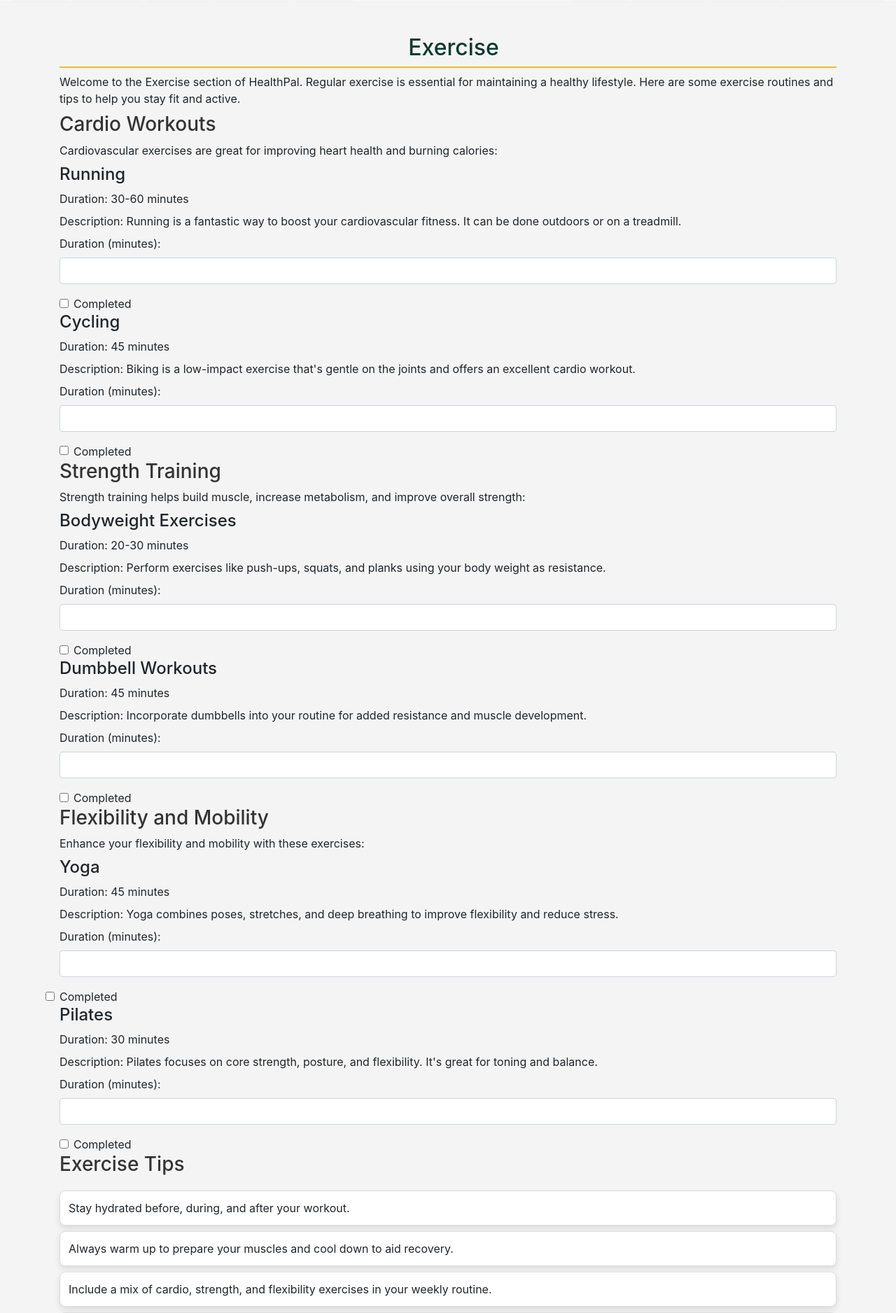
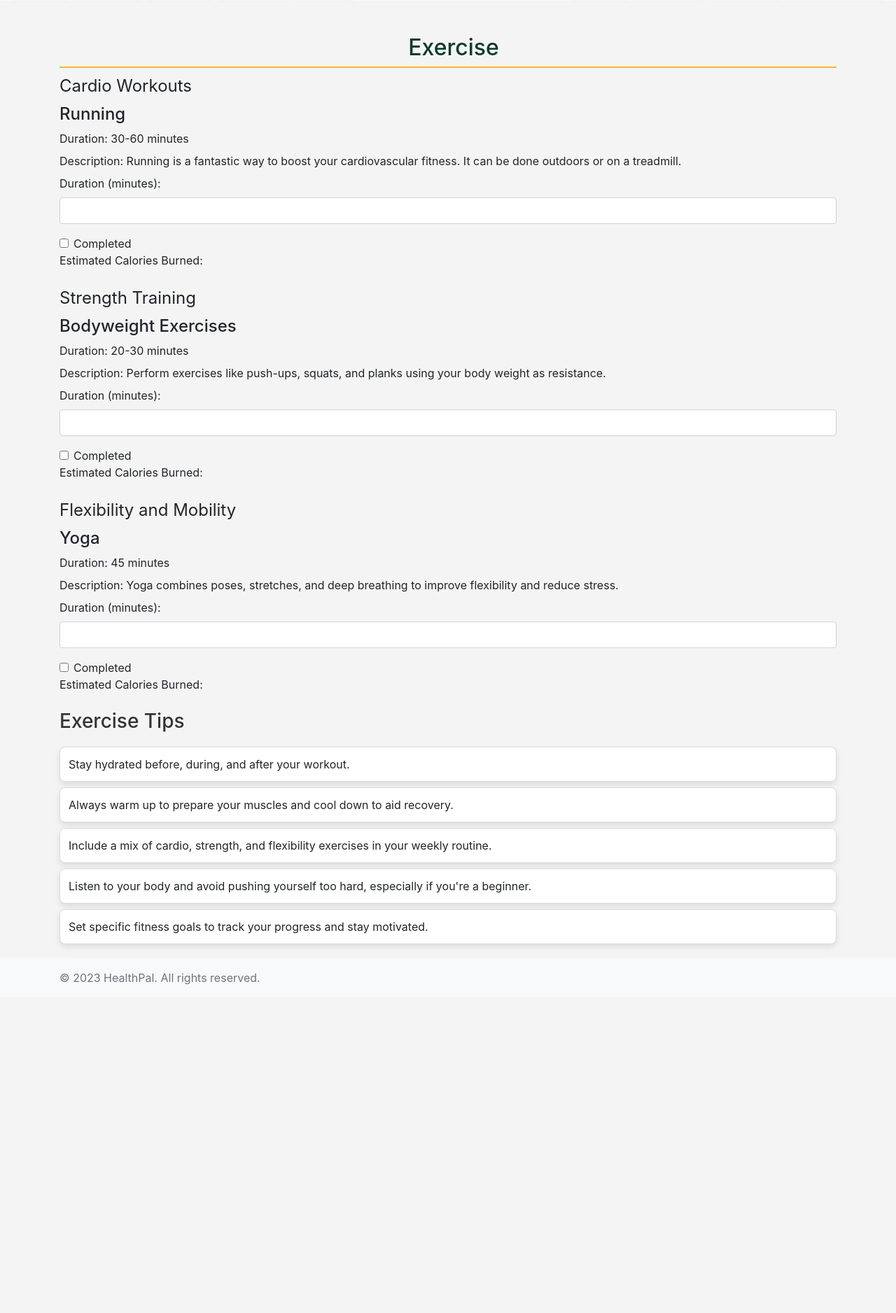
Before and after one commit to Cassdaspella/MyHealthPal, a Flask app: page /exercise in a window 1280 px wide. Shown: the part 229-2105 px from the top of the page at 70% size. After the commit the page ends 1636 px from the top, so only its background shows below. Run offline with Flask 3, Linux system fonts and the light colour scheme; some libraries are stand-ins or nearby versions.

Commit message:
exercise
calculate calories burned

```diff
--- a/templates/exercise.html
+++ b/templates/exercise.html
@@ -1,109 +1,125 @@
 {% extends 'base.html' %}
 
 {% block content %}
+<script>
+    function calculateCalories(duration, caloriesPerMinute) {
+        return duration * caloriesPerMinute;
+    }
+
+    function updateCalories(exerciseType) {
+        const durationField = document.getElementById(`${exerciseType}-duration`);
+        const caloriesField = document.getElementById(`${exerciseType}-calories`);
+
+        const duration = parseFloat(durationField.value);
+        const caloriesPerMinute = getCaloriesPerMinute(exerciseType);
+
+        if (!isNaN(duration)) {
+            const calories = calculateCalories(duration, caloriesPerMinute);
+            caloriesField.textContent = `Estimated Calories Burned: ${calories.toFixed(2)} calories`;
+        } else {
+            caloriesField.textContent = "";
+        }
+    }
+
+    function getCaloriesPerMinute(exerciseType) {
+        // Replace these values with accurate data for each exercise type
+        switch (exerciseType) {
+            case 'running':
+                return 10;
+            case 'cycling':
+                return 8;
+            case 'bodyweight':
+                return 6;
+            case 'dumbbell':
+                return 7;
+            case 'yoga':
+                return 5;
+            case 'pilates':
+                return 6;
+            // Add more cases for other exercise types
+            default:
+                return 0;
+        }
+    }
+</script>
+
 <div class="container mt-5">
     <h2>Exercise</h2>
 
-    <p>Welcome to the Exercise section of HealthPal. Regular exercise is essential for maintaining a healthy lifestyle. Here are some exercise routines and tips to help you stay fit and active.</p>
-
-    <h3>Cardio Workouts</h3>
-    <p>Cardiovascular exercises are great for improving heart health and burning calories:</p>
-
+    <fieldset>
+        <legend>Cardio Workouts</legend>
         <h4>Running</h4>
         <p>Duration: 30-60 minutes</p>
         <p>Description: Running is a fantastic way to boost your cardiovascular fitness. It can be done outdoors or on a treadmill.</p>
-
-    <!-- Add input fields for exercise duration and a checkbox to mark completion -->
         <div class="form-group">
             <label for="running-duration">Duration (minutes):</label>
             <input type="number" id="running-duration" name="running-duration" class="form-control" required>
         </div>
         <div class="form-check">
-        <input class="form-check-input" type="checkbox" id="running-completed" name="running-completed">
-        <label class="form-check-label" for="running-completed">Completed</label>
+            <input class="form-check-input" type="checkbox" id="completed-running" name="completed-running">
+            <label class="form-check-label" for="completed-running">Completed</label>
         </div>
+        <div class="form-group">
+            <label for="running-calories">Estimated Calories Burned:</label>
+            <span id="running-calories"></span>
+        </div>
+        <script>
+            document.getElementById('running-duration').addEventListener('input', function () {
+                updateCalories('running');
+            });
+        </script>
 
-    <h4>Cycling</h4>
-    <p>Duration: 45 minutes</p>
-    <p>Description: Biking is a low-impact exercise that's gentle on the joints and offers an excellent cardio workout.</p>
+        <!-- Add more cardio exercises if needed -->
+    </fieldset>
 
-    <!-- Add input fields for exercise duration and a checkbox to mark completion -->
-    <div class="form-group">
-        <label for="cycling-duration">Duration (minutes):</label>
-        <input type="number" id="cycling-duration" name="cycling-duration" class="form-control" required>
-    </div>
-    <div class="form-check">
-        <input class="form-check-input" type="checkbox" id="cycling-completed" name="cycling-completed">
-        <label class="form-check-label" for="cycling-completed">Completed</label>
-    </div>
-
-    <!-- Repeat the above pattern for other exercises -->
-
-    <h3>Strength Training</h3>
-    <p>Strength training helps build muscle, increase metabolism, and improve overall strength:</p>
-
+    <fieldset>
+        <legend>Strength Training</legend>
         <h4>Bodyweight Exercises</h4>
         <p>Duration: 20-30 minutes</p>
         <p>Description: Perform exercises like push-ups, squats, and planks using your body weight as resistance.</p>
-
-    <!-- Add input fields for exercise duration and a checkbox to mark completion -->
         <div class="form-group">
             <label for="bodyweight-duration">Duration (minutes):</label>
             <input type="number" id="bodyweight-duration" name="bodyweight-duration" class="form-control" required>
         </div>
         <div class="form-check">
-        <input class="form-check-input" type="checkbox" id="bodyweight-completed" name="bodyweight-completed">
-        <label class="form-check-label" for="bodyweight-completed">Completed</label>
+            <input class="form-check-input" type="checkbox" id="completed-bodyweight" name="completed-bodyweight">
+            <label class="form-check-label" for="completed-bodyweight">Completed</label>
         </div>
+        <div class="form-group">
+            <label for="bodyweight-calories">Estimated Calories Burned:</label>
+            <span id="bodyweight-calories"></span>
+        </div>
+        <script>
+            document.getElementById('bodyweight-duration').addEventListener('input', function () {
+                updateCalories('bodyweight');
+            });
+        </script>
+    </fieldset>
 
-    <h4>Dumbbell Workouts</h4>
-    <p>Duration: 45 minutes</p>
-    <p>Description: Incorporate dumbbells into your routine for added resistance and muscle development.</p>
-
-    <!-- Add input fields for exercise duration and a checkbox to mark completion -->
-    <div class="form-group">
-        <label for="dumbbell-duration">Duration (minutes):</label>
-        <input type="number" id="dumbbell-duration" name="dumbbell-duration" class="form-control" required>
-    </div>
-    <div class="form-check">
-        <input class="form-check-input" type="checkbox" id="dumbbell-completed" name="dumbbell-completed">
-        <label class="form-check-label" for="dumbbell-completed">Completed</label>
-    </div>
-
-    <!-- Repeat the above pattern for other strength training exercises -->
-
-    <h3>Flexibility and Mobility</h3>
-    <p>Enhance your flexibility and mobility with these exercises:</p>
-
+    <fieldset>
+        <legend>Flexibility and Mobility</legend>
         <h4>Yoga</h4>
         <p>Duration: 45 minutes</p>
         <p>Description: Yoga combines poses, stretches, and deep breathing to improve flexibility and reduce stress.</p>
-
-    <!-- Add input fields for exercise duration and a checkbox to mark completion -->
         <div class="form-group">
             <label for="yoga-duration">Duration (minutes):</label>
             <input type="number" id="yoga-duration" name="yoga-duration" class="form-control" required>
         </div>
-    <div class form-check>
-        <input class="form-check-input" type="checkbox" id="yoga-completed" name="yoga-completed">
-        <label class="form-check-label" for="yoga-completed">Completed</label>
+        <div class="form-check">
+            <input class="form-check-input" type="checkbox" id="completed-yoga" name="completed-yoga">
+            <label class="form-check-label" for="completed-yoga">Completed</label>
         </div>
+        <div class="form-group">
+            <label for="yoga-calories">Estimated Calories Burned:</label>
+            <span id="yoga-calories"></span>
+        </div>
+        <script>
+            document.getElementById('yoga-duration').addEventListener('input', function () {
+                updateCalories('yoga');
+            });
+        </script>
 
-    <h4>Pilates</h4>
-    <p>Duration: 30 minutes</p>
-    <p>Description: Pilates focuses on core strength, posture, and flexibility. It's great for toning and balance.</p>
-
-    <!-- Add input fields for exercise duration and a checkbox to mark completion -->
-    <div class="form-group">
-        <label for="pilates-duration">Duration (minutes):</label>
-        <input type="number" id="pilates-duration" name="pilates-duration" class="form-control" required>
-    </div>
-    <div class="form-check">
-        <input class="form-check-input" type="checkbox" id="pilates-completed" name="pilates-completed">
-        <label class="form-check-label" for="pilates-completed">Completed</label>
-    </div>
-
-    <!-- Repeat the above pattern for other flexibility and mobility exercises -->
+    </fieldset>
 
     <h3>Exercise Tips</h3>
     <ul>
```
Lines whose indentation alone changed are shown as unchanged.
